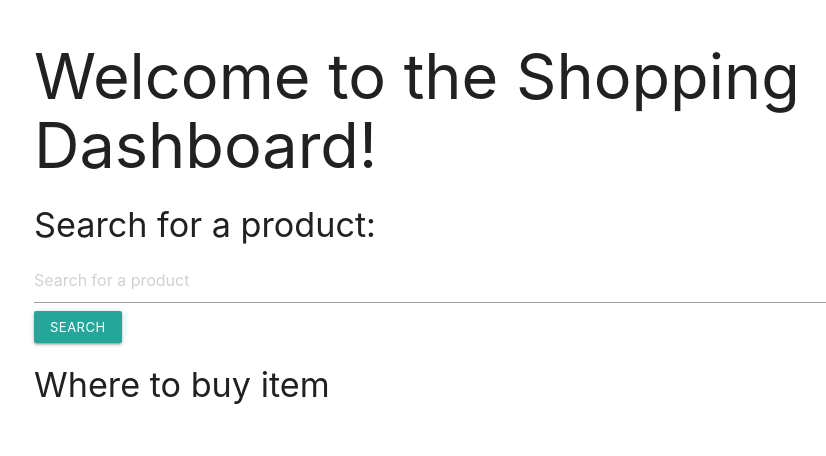
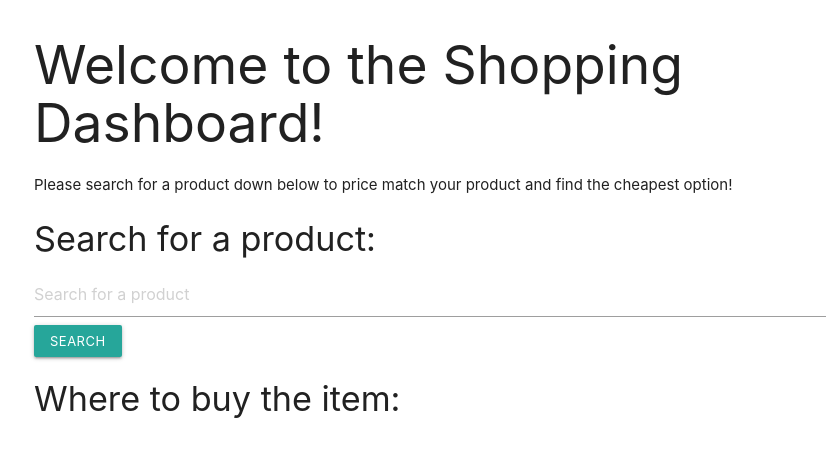
Before and after one commit to alyssah1/Project-1, a plain HTML site: page index.html in a window 1280 px wide. Shown: the whole page, without its empty margins (158-984 px from the left). Drawn offline with nearby package versions, Linux system fonts and the light colour scheme.

Commit message:
updating all changes made on html

```diff
--- a/index.html
+++ b/index.html
@@ -5,7 +5,7 @@
     <meta name="viewport" content="width=device-width, initial-scale=1.0">
     <title>Shopping Dashboard</title>
 
-<!-- Compiled and minified CSS -->
+<!-- Compiled and minified CSS materialize -->
 <link rel="stylesheet" href="https://cdnjs.cloudflare.com/ajax/libs/materialize/1.0.0/css/materialize.min.css">
 
 
@@ -18,27 +18,20 @@
 
     <!-- header -->
     <header>
-        <h1>Welcome to the Shopping Dashboard!</h1>
+        <h2>Welcome to the Shopping Dashboard!</h2>
+        <p>Please search for a product down below to price match your product and find the cheapest option!</p>
     </header>
         <!-- creating row for search button -->
         <div class="row">
             <div class="col-3 searchProduct">
                 <h4>Search for a product:</h4>
-                <input type="text" placeholder="Search for a product">
-                <button class="waves-effect waves-light btn-small">Search</button>
+                <input type="text" placeholder="Search for a product" id="productInput">
+                <button class="waves-effect waves-light btn-small" id="runSearchbtn">Search</button>
             </div>
             <div class="col-9 productDisplay">
-                <h4>Where to buy item</h4>
+                <h4>Where to buy the item:</h4>
             </div>
-
-
         </div>
-
-        </div>
-
-
-
-
 
 </div>
 
@@ -51,28 +44,10 @@
 
 
 
+<!--Jquery -->
+<script src="https://cdnjs.cloudflare.com/ajax/libs/jquery/3.2.1/jquery.min.js"></script>
 
-
-
-
-
-
-
-
-
-
-
-
-
-
-
-
-
-
-
-
-
-
-
+<!-- script js -->
+<script src="script.js" type="text/javascript"></script>
 </body>
 </html>
```
